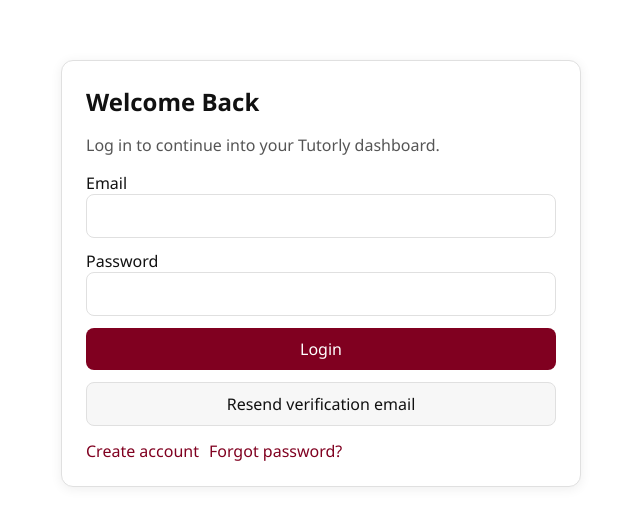
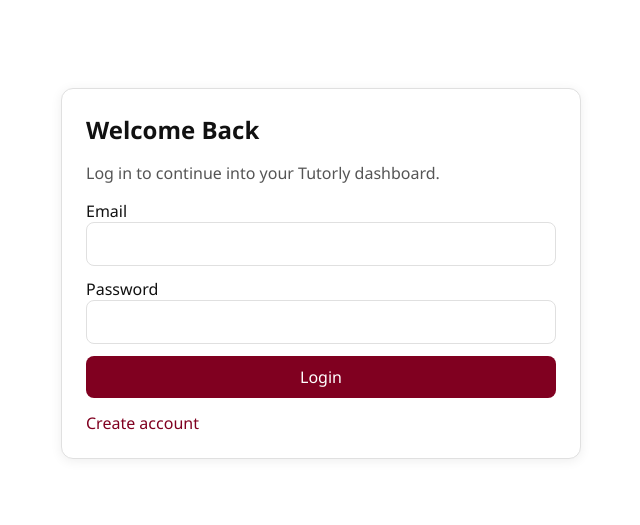
Before and after one commit to hamna200517/tutorly, a React (Vite) app in the folder phase3/: page /login in a window 1280 px wide. Shown: the part 127-652 px from the top of the page, without its empty margins (319-959 px from the left). Built offline with nearby package versions, Linux system fonts and the light colour scheme; no server answers.

Commit message:
LoginPage.jsx

```diff
--- a/phase3/src/pages/public/LoginPage.jsx
+++ b/phase3/src/pages/public/LoginPage.jsx
@@ -1,6 +1,6 @@
 import { useState } from "react";
 import { Link, useNavigate } from "react-router-dom";
-import { loginRequest, meRequest, resendVerificationRequest } from "../../api/auth";
+import { loginRequest, meRequest } from "../../api/auth";
 import useAuthStore from "../../store/authStore";
 import { getDashboardPathByRole } from "../../utils/roleRedirect";
 
@@ -11,9 +11,7 @@ export default function LoginPage() {
 
   const [form, setForm] = useState({ email: "", password: "" });
   const [error, setError] = useState("");
-  const [info, setInfo] = useState("");
   const [loading, setLoading] = useState(false);
-  const [resending, setResending] = useState(false);
 
   const onChange = (e) => {
     setForm((prev) => ({ ...prev, [e.target.name]: e.target.value }));
@@ -22,9 +20,7 @@ export default function LoginPage() {
   const onSubmit = async (e) => {
     e.preventDefault();
     setError("");
-    setInfo("");
     setLoading(true);
-
     try {
       const loginData = await loginRequest({
         email: form.email.trim(),
@@ -56,26 +52,6 @@ export default function LoginPage() {
     }
   };
 
-  const handleResendVerification = async () => {
-    if (!form.email.trim()) {
-      setError("Enter your email first, then resend verification.");
-      return;
-    }
-
-    setError("");
-    setInfo("");
-    setResending(true);
-
-    try {
-      const data = await resendVerificationRequest(form.email.trim());
-      setInfo(data?.message || "Verification email sent.");
-    } catch (err) {
-      setError(err?.response?.data?.error?.message || "Could not resend verification email.");
-    } finally {
-      setResending(false);
-    }
-  };
-
   return (
     <main className="page-wrap">
       <section className="card">
@@ -90,31 +66,18 @@ export default function LoginPage() {
 
           <div>
             <label htmlFor="password">Password</label>
-            <input
-              id="password"
-              name="password"
-              type="password"
-              value={form.password}
-              onChange={onChange}
-              required
-            />
+            <input id="password" name="password" type="password" value={form.password} onChange={onChange} required />
           </div>
 
           <button className="btn-primary" type="submit" disabled={loading}>
             {loading ? "Logging in..." : "Login"}
           </button>
 
-          <button className="btn-secondary" type="button" onClick={handleResendVerification} disabled={resending}>
-            {resending ? "Sending verification..." : "Resend verification email"}
-          </button>
-
           {error ? <p className="error">{error}</p> : null}
-          {info ? <p className="success">{info}</p> : null}
         </form>
 
         <div className="row" style={{ marginTop: "14px" }}>
           <Link to="/register">Create account</Link>
-          <Link to="/forgot-password">Forgot password?</Link>
         </div>
       </section>
     </main>
```
